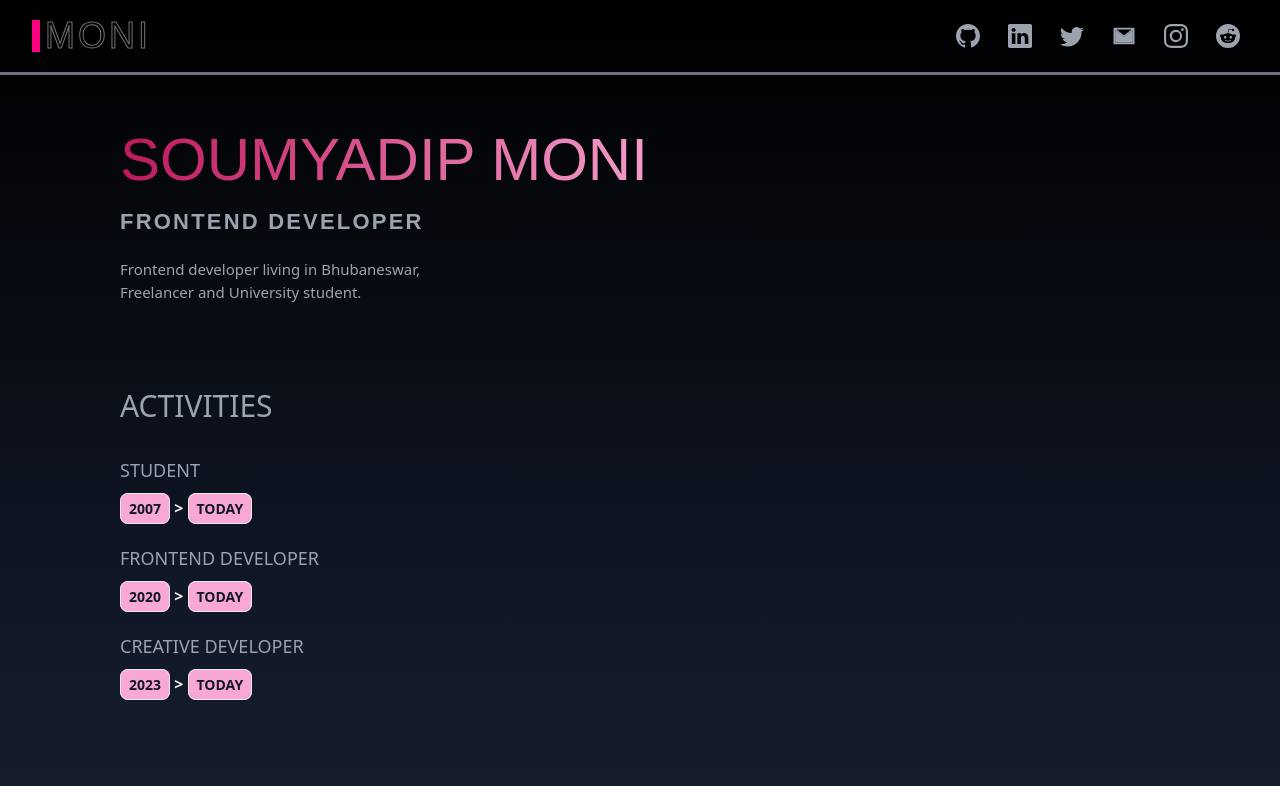
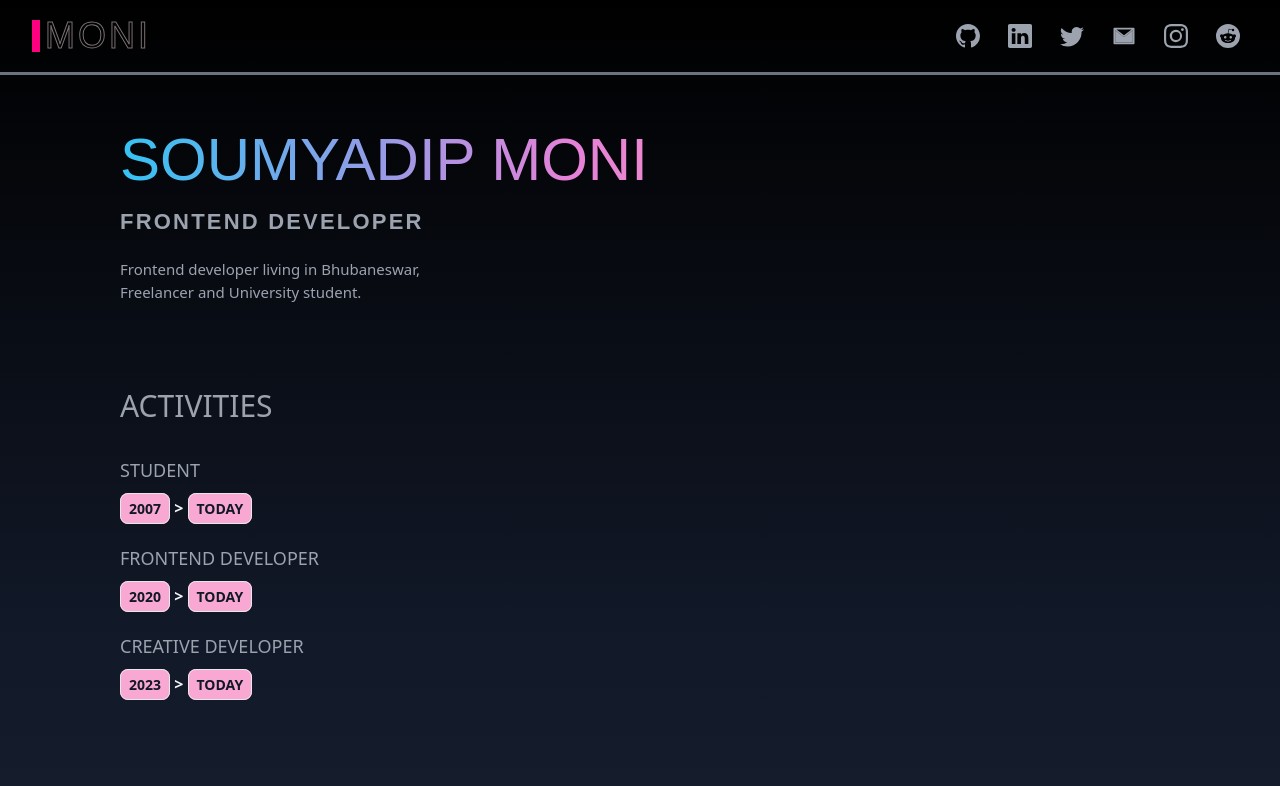
Before and after one commit to AvaterClasher/soumyadip, a Next.js app: page / in a window 1280 px wide. Shown: the top 786 px of the page. Built offline with nearby package versions, Linux system fonts and the light colour scheme.

Commit message:
Changes to be committed: 	modified:   pages/index.tsx 	modified:   styles/globals.css

```diff
--- a/pages/index.tsx
+++ b/pages/index.tsx
@@ -65,7 +65,7 @@ const Home: NextPage = () => {
           </div>
         </header>
         <section className="ml-[120px] mt-[40px] text-gray-400">
-          <h1 className=" font-medium text-[60px] font-body uppercase bg-clip-text text-transparent bg-gradient-to-r from-pink-700 via-pink-300 to-violet-300">
+          <h1 className=" font-medium text-[60px] font-body uppercase gradient">
             Soumyadip Moni
           </h1>
           <h5 className=" font-semibold text-[22px] mt-0 tracking-widest uppercase font-body">
--- a/styles/globals.css
+++ b/styles/globals.css
@@ -120,3 +120,10 @@ button:active {
   -moz-transition: box-shadow 0.2s ease-in;
   transition: box-shadow 0.2s ease-in;
 }
+
+
+.gradient {
+  background: linear-gradient(90deg,#35c3f3 0%, #8b9fe8 20%, #e681d8 39%, #ffa9a4 76%, #fed2ce 100%);
+  color: transparent;
+  background-clip: text;
+}
```
